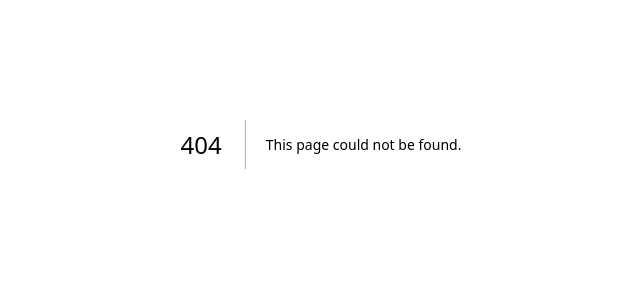
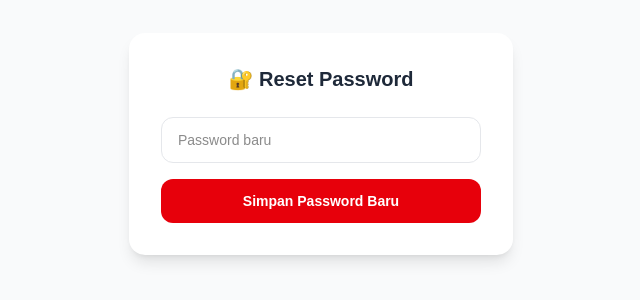
Before and after one commit to orchestratordev/lapor-tarif, a Next.js app: page /auth/callback in a window 1280 px wide. Before the commit this address had no page. Shown: the part 256-556 px from the top of the page, without its empty margins (319-959 px from the left). Built offline with nearby package versions, Linux system fonts and the light colour scheme; no server answers.

Commit message:
Implement password reset functionality

```diff
--- /dev/null
+++ b/app/auth/callback/page.tsx
@@ -0,0 +1,51 @@
+'use client'
+
+import { useState, useEffect } from 'react'
+import { supabase } from '@/lib/supabase'
+import { useRouter } from 'next/navigation'
+
+export default function ResetPassword() {
+  const [password, setPassword] = useState('')
+  const [loading, setLoading] = useState(false)
+  const [message, setMessage] = useState('')
+  const router = useRouter()
+
+  const handleReset = async () => {
+    setLoading(true)
+    const { error } = await supabase.auth.updateUser({ password })
+    if (error) {
+      setMessage('Gagal reset password!')
+    } else {
+      setMessage('Password berhasil diubah!')
+      setTimeout(() => router.push('/admin'), 2000)
+    }
+    setLoading(false)
+  }
+
+  return (
+    <div className="min-h-screen bg-gray-50 flex items-center justify-center p-4">
+      <div className="bg-white rounded-2xl shadow-lg p-8 max-w-sm w-full">
+        <h1 className="text-xl font-bold text-gray-800 mb-6 text-center">
+          🔐 Reset Password
+        </h1>
+        <input
+          type="password"
+          placeholder="Password baru"
+          value={password}
+          onChange={e => setPassword(e.target.value)}
+          className="w-full border border-gray-200 rounded-xl py-3 px-4 text-sm mb-4 focus:outline-none focus:border-red-400"
+        />
+        {message && (
+          <p className="text-sm text-center mb-4 text-green-600">{message}</p>
+        )}
+        <button
+          onClick={handleReset}
+          disabled={loading}
+          className="w-full bg-red-600 text-white py-3 rounded-xl font-bold text-sm disabled:opacity-50"
+        >
+          {loading ? '⏳ Menyimpan...' : 'Simpan Password Baru'}
+        </button>
+      </div>
+    </div>
+  )
+}
```
